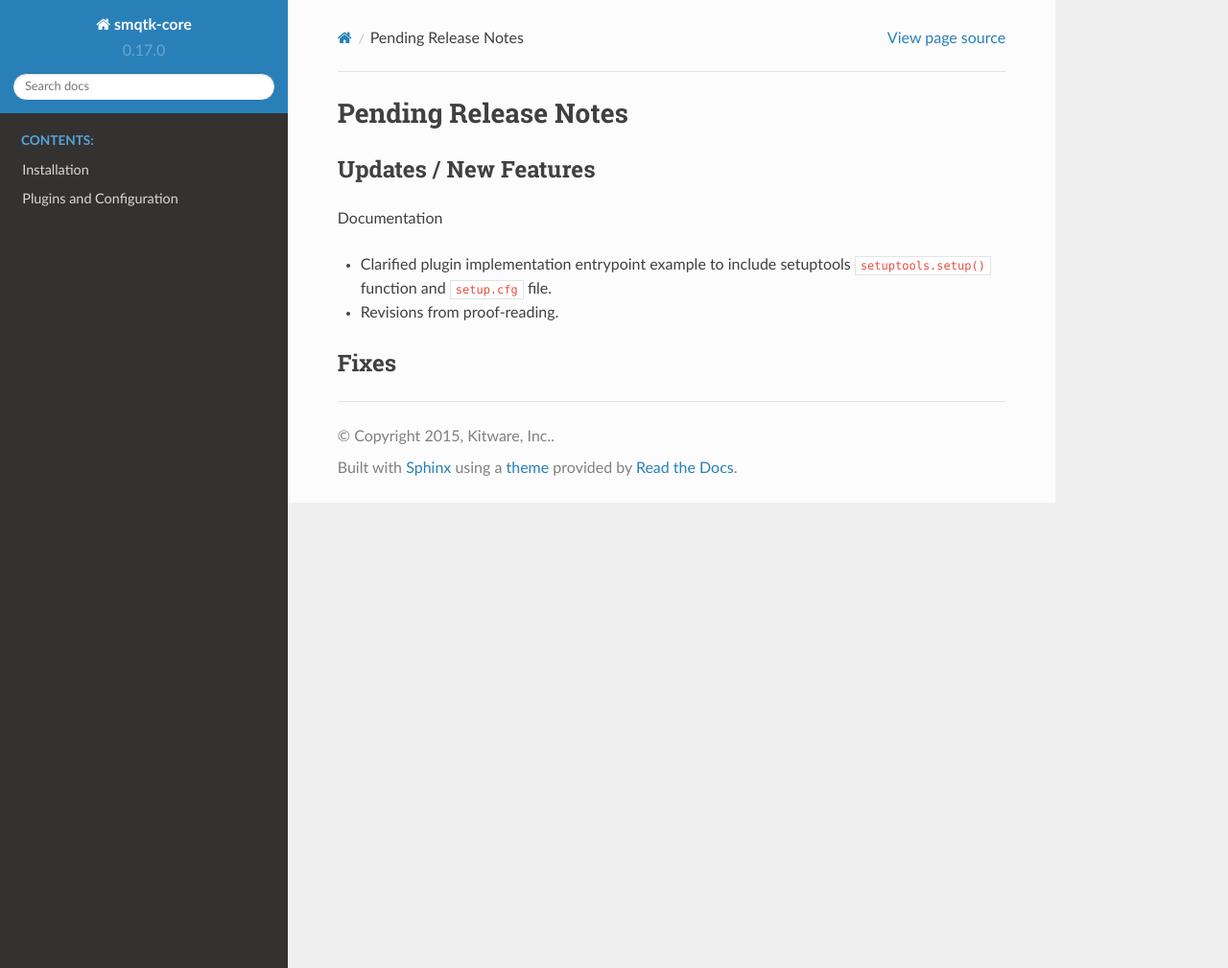
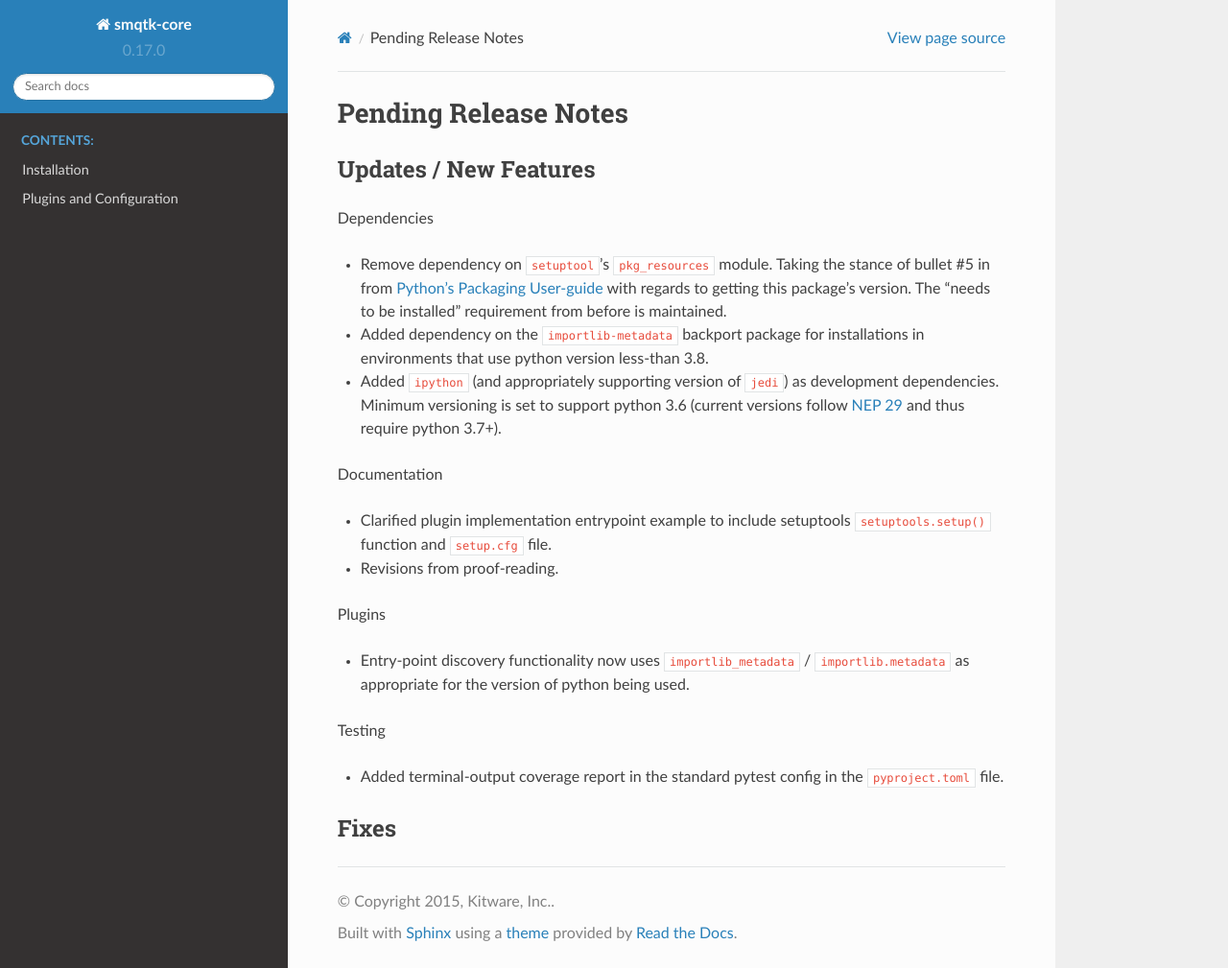
Before and after one commit to Kitware/SMQTK-Core, a Sphinx documentation site: the page built from docs/release_notes/pending_release.rst, in a window 1280 px wide and 1009 px high. Shown: the whole window at 96% size. Built offline with Sphinx 7.4.7 and the Read the Docs theme 2.0.0, drawn with Linux system fonts in a browser that asks for light colours; pages that are not in the unit, such as notebooks, are missing from menus; the version number is read from the project's files by our own code.

Commit message:
Remove pkg_resources dep, use importlib metadata

```diff
--- a/docs/conf.py
+++ b/docs/conf.py
@@ -15,7 +15,7 @@ from pathlib import Path
 sys.path.insert(0, str(Path(__file__).parent.parent.absolute()))
 
 # Helper imports from repo root
-import smqtk_core
+from smqtk_core.plugin import metadata
 
 # -- Project information -----------------------------------------------------
 
@@ -24,7 +24,7 @@ copyright = '2015, Kitware, Inc.'
 author = 'Kitware, Inc.'
 
 # The full version, including alpha/beta/rc tags
-release = smqtk_core.__version__
+release = metadata.version("smqtk-core")
 
 
 # -- General configuration ---------------------------------------------------
--- a/docs/release_notes/pending_release.rst
+++ b/docs/release_notes/pending_release.rst
@@ -4,6 +4,21 @@ Pending Release Notes
 
 Updates / New Features
 ----------------------
+
+Dependencies
+
+* Remove dependency on ``setuptool``'s ``pkg_resources`` module.
+  Taking the stance of bullet #5 in from `Python's Packaging User-guide`_ with
+  regards to getting this package's version.
+  The "needs to be installed" requirement from before is maintained.
+
+* Added dependency on the ``importlib-metadata`` backport package for
+  installations in environments that use python version less-than 3.8.
+
+* Added ``ipython`` (and appropriately supporting version of ``jedi``) as
+  development dependencies.
+  Minimum versioning is set to support python 3.6 (current versions follow
+  `NEP 29`_ and thus require python 3.7+).
 
 Documentation
 
@@ -12,6 +27,20 @@ Documentation
 
 * Revisions from proof-reading.
 
+Plugins
+
+* Entry-point discovery functionality now uses ``importlib_metadata`` /
+  ``importlib.metadata`` as appropriate for the version of python being used.
+
+Testing
+
+* Added terminal-output coverage report in the standard pytest config in the
+  ``pyproject.toml`` file.
+
 
 Fixes
 -----
+
+
+.. _Python's Packaging User-guide: https://packaging.python.org/guides/single-sourcing-package-version/
+.. _NEP 29: https://packaging.python.org/guides/single-sourcing-package-version/
```
Also changed, not shown: pyproject.toml (+6 -1 lines), smqtk_core/__init__.py (+0 -7 lines), 4 other files.
